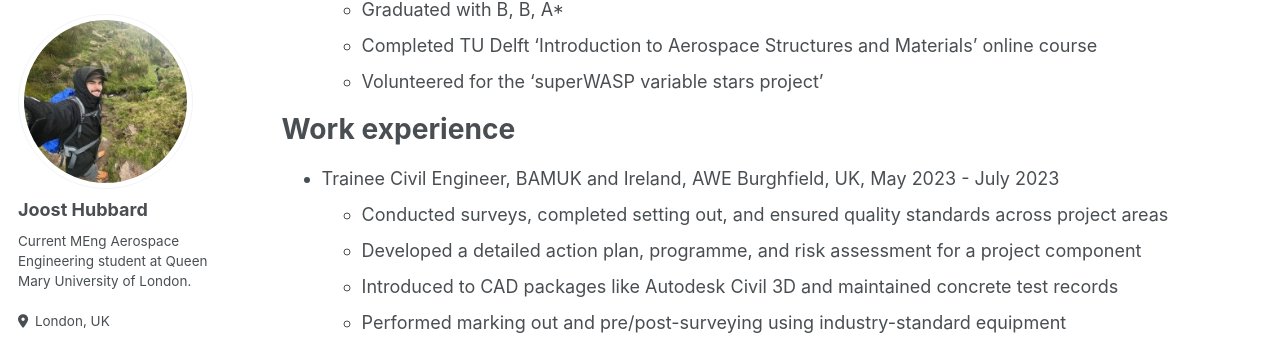
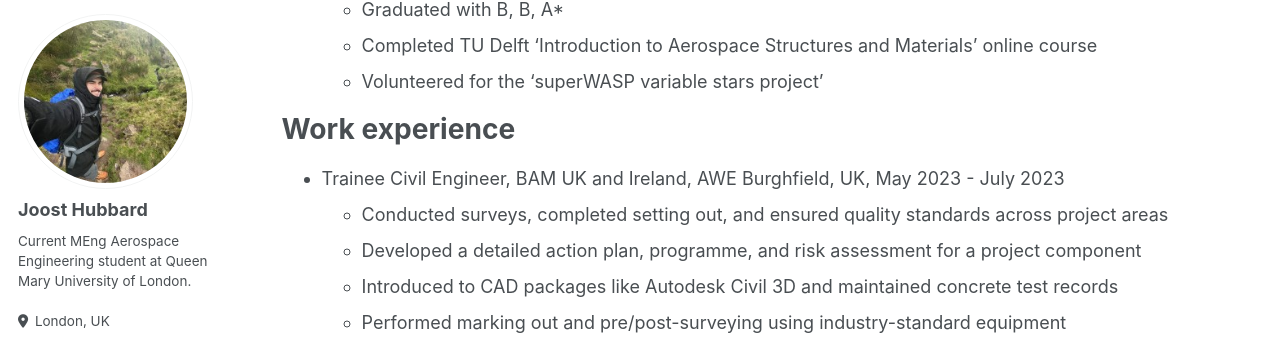
Before and after one commit to Joosty/Joosty..github.io, a Jekyll site: the page built from _pages/cv.md, in a window 1280 px wide and 900 px high, scrolled down 337 px. Shown: the part 92-431 px from the top of the window. Built offline with Jekyll 4.4.1, drawn with Linux system fonts in a browser that asks for light colours.

Commit message:
Update cv.md

```diff
--- a/_pages/cv.md
+++ b/_pages/cv.md
@@ -22,7 +22,7 @@ Education
 
 Work experience
 ======
-* Trainee Civil Engineer, BAMUK and Ireland, AWE Burghfield, UK, May 2023 - July 2023
+* Trainee Civil Engineer, BAM UK and Ireland, AWE Burghfield, UK, May 2023 - July 2023
   * Conducted surveys, completed setting out, and ensured quality standards across project areas
   * Developed a detailed action plan, programme, and risk assessment for a project component
   * Introduced to CAD packages like Autodesk Civil 3D and maintained concrete test records
```
